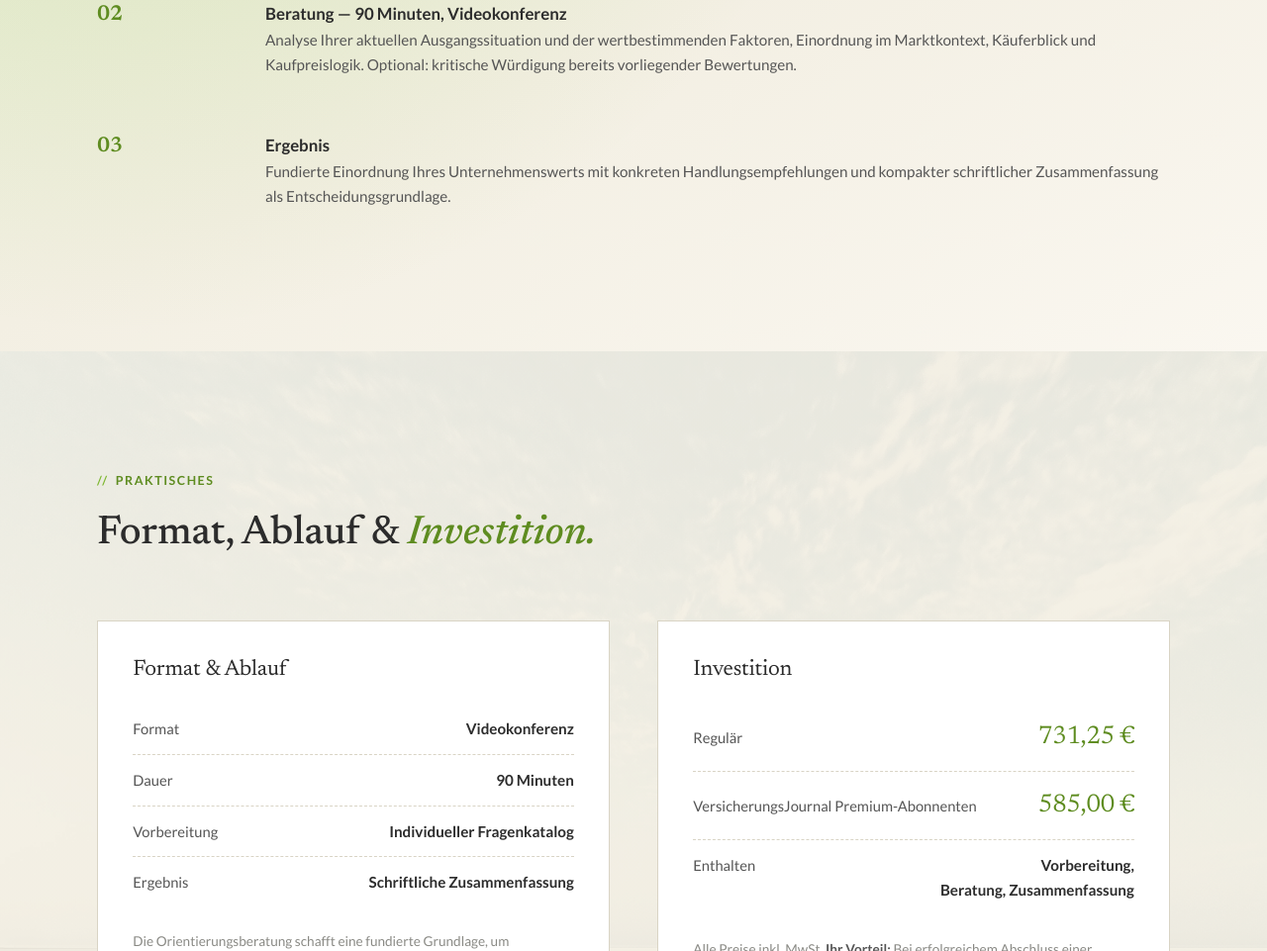
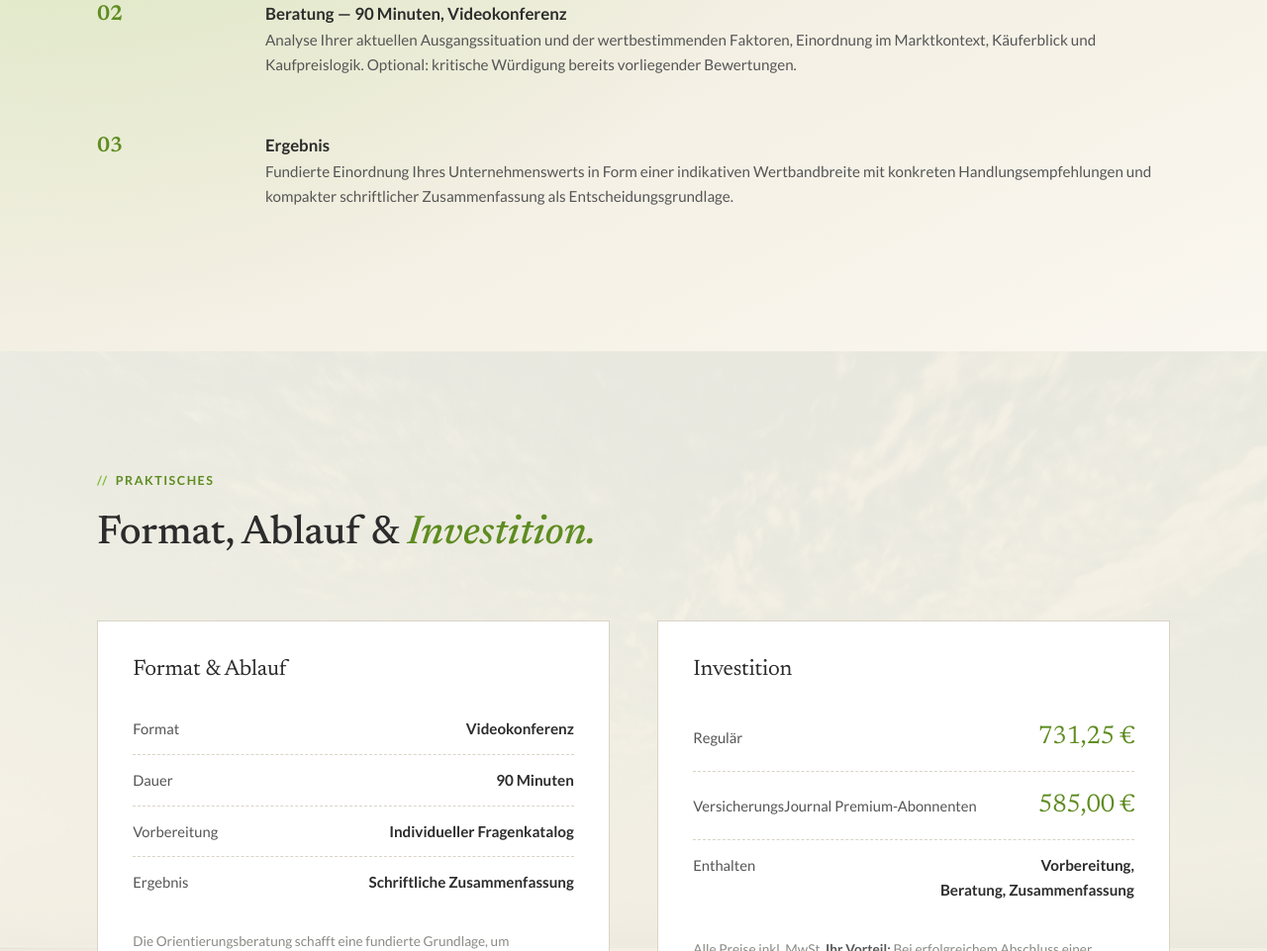
Before and after one commit to ibras2004/orientierungsberatung, a website: page index.html in a window 1280 px wide. Shown: the part 6409-7370 px from the top of the page at 99% size. Drawn offline with Linux system fonts and the light colour scheme.

Commit message:
Ergebnis-Beschreibung im Ablauf um indikative Wertbandbreite ergaenzen
Co-Authored-By: Claude Sonnet 5 <noreply@anthropic.com>

```diff
--- a/index.html
+++ b/index.html
@@ -2163,7 +2163,7 @@
         <div class="time">03</div>
         <div class="item">
           <h4>Ergebnis</h4>
-          <p>Fundierte Einordnung Ihres Unternehmenswerts mit konkreten Handlungsempfehlungen und kompakter schriftlicher Zusammenfassung als Entscheidungsgrundlage.</p>
+          <p>Fundierte Einordnung Ihres Unternehmenswerts in Form einer indikativen Wertbandbreite mit konkreten Handlungsempfehlungen und kompakter schriftlicher Zusammenfassung als Entscheidungsgrundlage.</p>
         </div>
       </div>
     </div>
```
